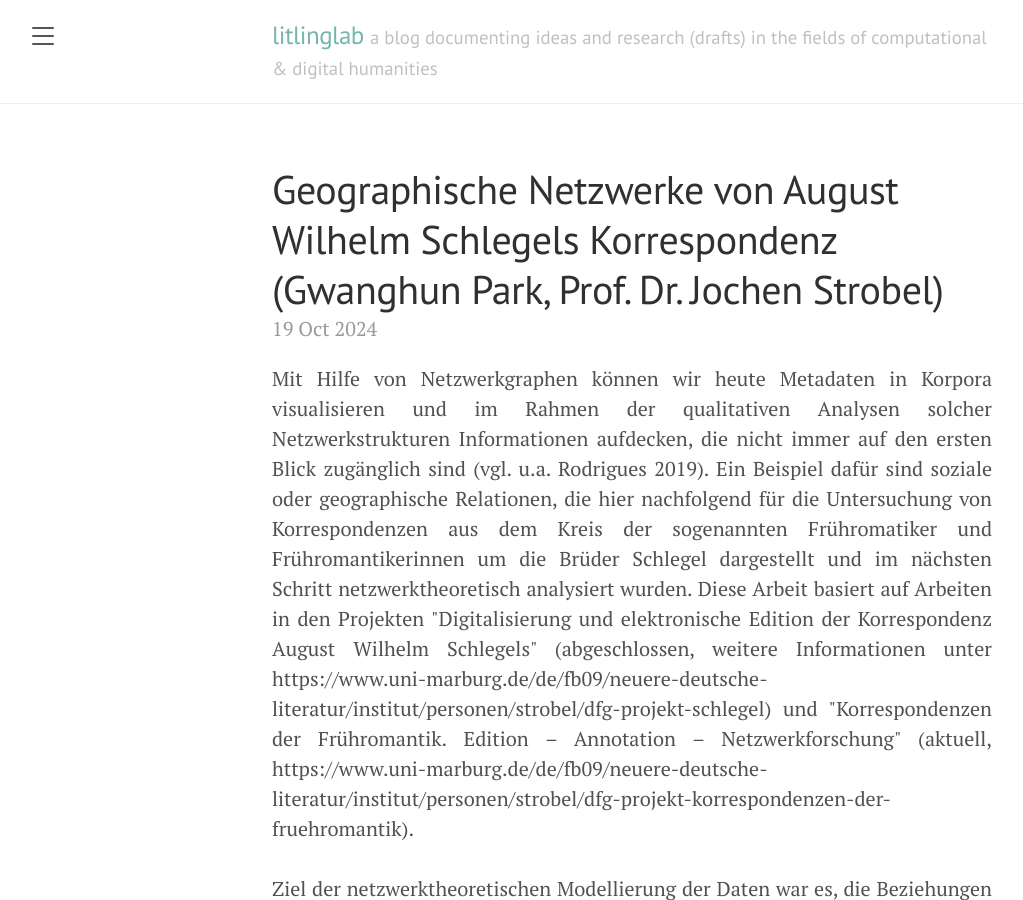
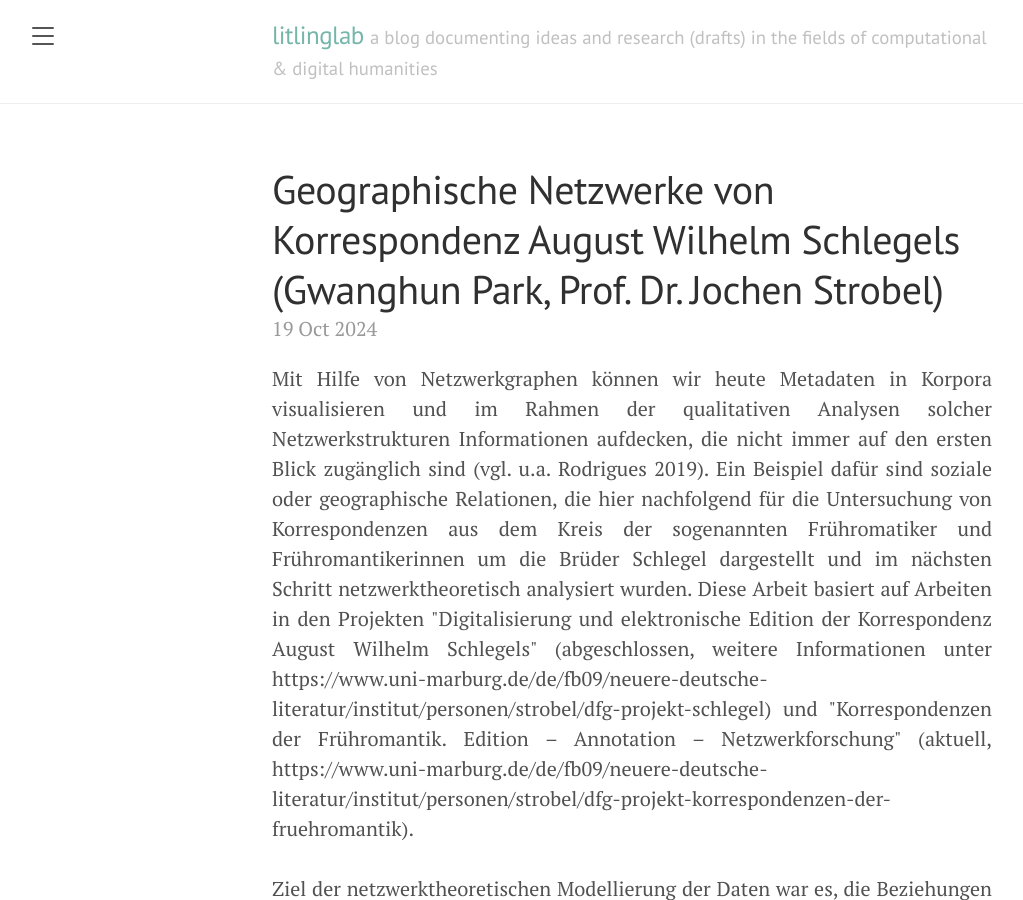
Before and after one commit to aepfelchen/aepfelchen.github.io, a Jekyll site: the page built from _posts/2024-10-19-geographical-networks.md, in a window 1280 px wide and 900 px high. Shown: the whole window, without its empty margins (8-1031 px from the left). Built offline with Jekyll 4.4.1, drawn with Linux system fonts in a browser that asks for light colours.

Commit message:
docs: Cancel previous action

```diff
--- a/_posts/2024-10-19-geographical-networks.md
+++ b/_posts/2024-10-19-geographical-networks.md
@@ -1,6 +1,6 @@
 ---
 layout: post
-title: Geographische Netzwerke von August Wilhelm Schlegels Korrespondenz (Gwanghun Park, Prof. Dr. Jochen Strobel)
+title: Geographische Netzwerke von Korrespondenz August Wilhelm Schlegels (Gwanghun Park, Prof. Dr. Jochen Strobel)
 ---
 <p style="text-align:justify">
 Mit Hilfe von Netzwerkgraphen können wir heute Metadaten in Korpora visualisieren und im Rahmen der qualitativen Analysen solcher Netzwerkstrukturen Informationen aufdecken, die nicht immer auf den ersten Blick zugänglich sind (vgl. u.a. Rodrigues 2019). Ein Beispiel dafür sind soziale oder geographische Relationen, die hier nachfolgend für die Untersuchung von Korrespondenzen aus dem Kreis der sogenannten Frühromatiker und Frühromantikerinnen um die Brüder Schlegel dargestellt und im nächsten Schritt netzwerktheoretisch analysiert wurden. Diese Arbeit basiert auf Arbeiten in den Projekten "Digitalisierung und elektronische Edition der Korrespondenz August Wilhelm Schlegels" (abgeschlossen, weitere Informationen unter https://www.uni-marburg.de/de/fb09/neuere-deutsche-literatur/institut/personen/strobel/dfg-projekt-schlegel) und "Korrespondenzen der Frühromantik. Edition – Annotation – Netzwerkforschung" (aktuell, https://www.uni-marburg.de/de/fb09/neuere-deutsche-literatur/institut/personen/strobel/dfg-projekt-korrespondenzen-der-fruehromantik).<br><br>
```
